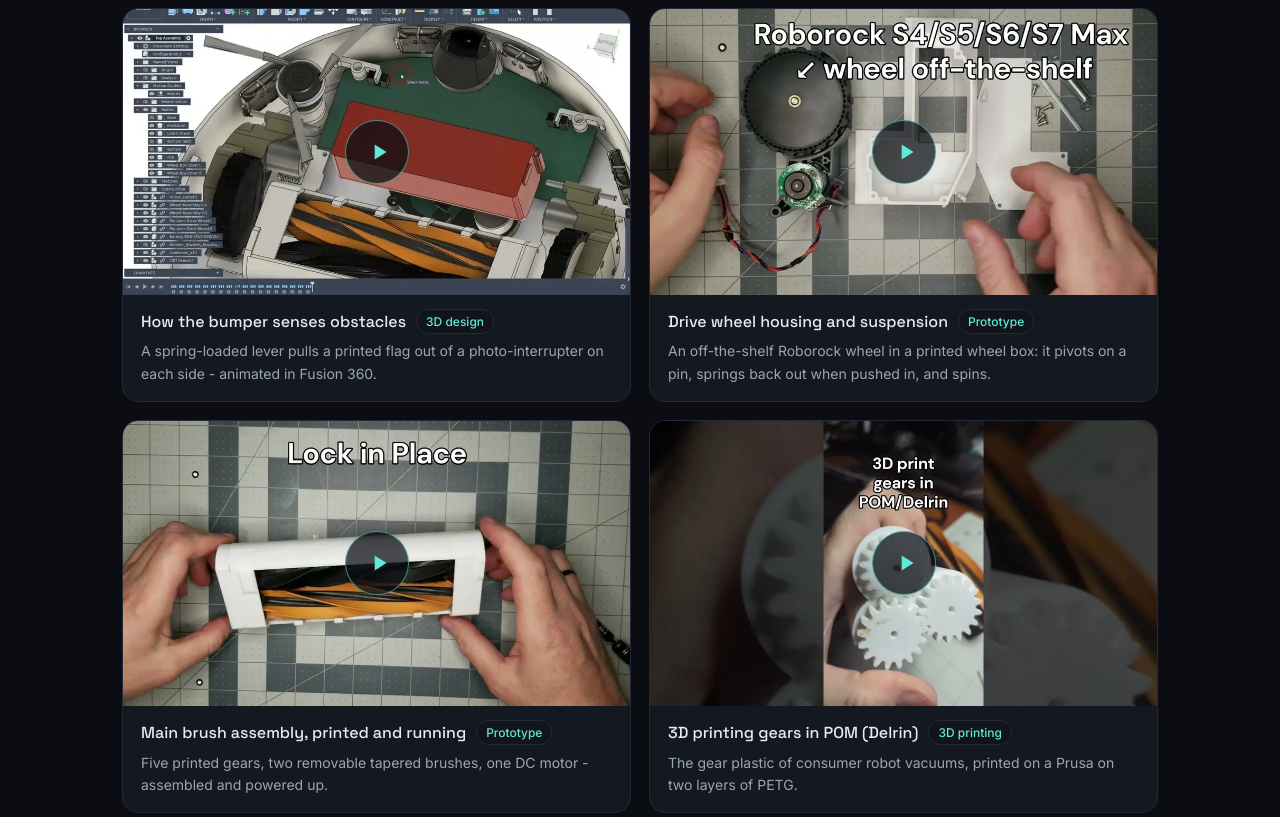
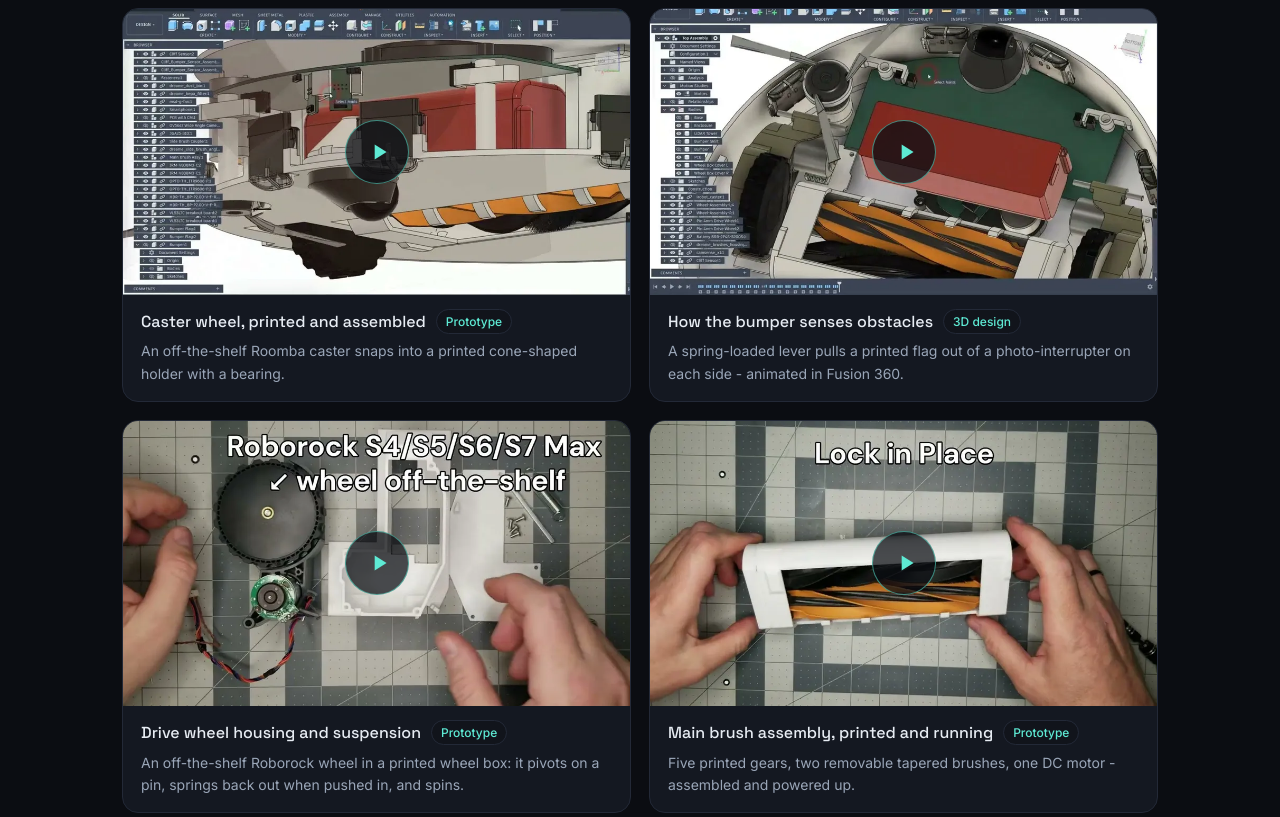
Before and after one commit to oomwoo/oomwoo.github.io, a plain HTML site: page index.html in a window 1280 px wide. Shown: the part 960-1777 px from the top of the page. Drawn offline with Linux system fonts and the light colour scheme.

Commit message:
Landing: caster wheel prototype video leads the showcase; POM clip retired
Co-Authored-By: Claude Opus 5.5 <noreply@anthropic.com>

```diff
--- a/index.html
+++ b/index.html
@@ -306,6 +306,16 @@
     </div>
     <div class="vids">
       <figure class="vid">
+        <a class="vid-frame" href="https://youtu.be/-mgUrOmIkOU" data-yt="-mgUrOmIkOU" aria-label="Play video: Caster wheel, printed and assembled">
+          <img src="assets/video/-mgUrOmIkOU.webp" width="960" height="540" loading="lazy" alt="">
+          <span class="vid-play"><svg viewBox="0 0 24 24" aria-hidden="true"><path d="M8 5v14l11-7z"/></svg></span>
+        </a>
+        <figcaption>
+          <div class="vid-title">Caster wheel, printed and assembled <span class="vid-tag">Prototype</span></div>
+          <p>An off-the-shelf Roomba caster snaps into a printed cone-shaped holder with a bearing.</p>
+        </figcaption>
+      </figure>
+      <figure class="vid">
         <a class="vid-frame" href="https://youtu.be/tnx7duiGAvo" data-yt="tnx7duiGAvo" aria-label="Play video: How the bumper senses obstacles">
           <img src="assets/video/tnx7duiGAvo.webp" width="960" height="540" loading="lazy" alt="">
           <span class="vid-play"><svg viewBox="0 0 24 24" aria-hidden="true"><path d="M8 5v14l11-7z"/></svg></span>
@@ -333,16 +343,6 @@
         <figcaption>
           <div class="vid-title">Main brush assembly, printed and running <span class="vid-tag">Prototype</span></div>
           <p>Five printed gears, two removable tapered brushes, one DC motor - assembled and powered up.</p>
-        </figcaption>
-      </figure>
-      <figure class="vid">
-        <a class="vid-frame" href="https://youtu.be/B2pjhN6iHlQ" data-yt="B2pjhN6iHlQ" aria-label="Play video: 3D printing gears in POM (Delrin)">
-          <img src="assets/video/B2pjhN6iHlQ.webp" width="960" height="540" loading="lazy" alt="">
-          <span class="vid-play"><svg viewBox="0 0 24 24" aria-hidden="true"><path d="M8 5v14l11-7z"/></svg></span>
-        </a>
-        <figcaption>
-          <div class="vid-title">3D printing gears in POM (Delrin) <span class="vid-tag">3D printing</span></div>
-          <p>The gear plastic of consumer robot vacuums, printed on a Prusa on two layers of PETG.</p>
         </figcaption>
       </figure>
       <figure class="vid">
```
Also changed, not shown: assets/video/-mgUrOmIkOU.webp (added), assets/video/B2pjhN6iHlQ.webp (deleted).
